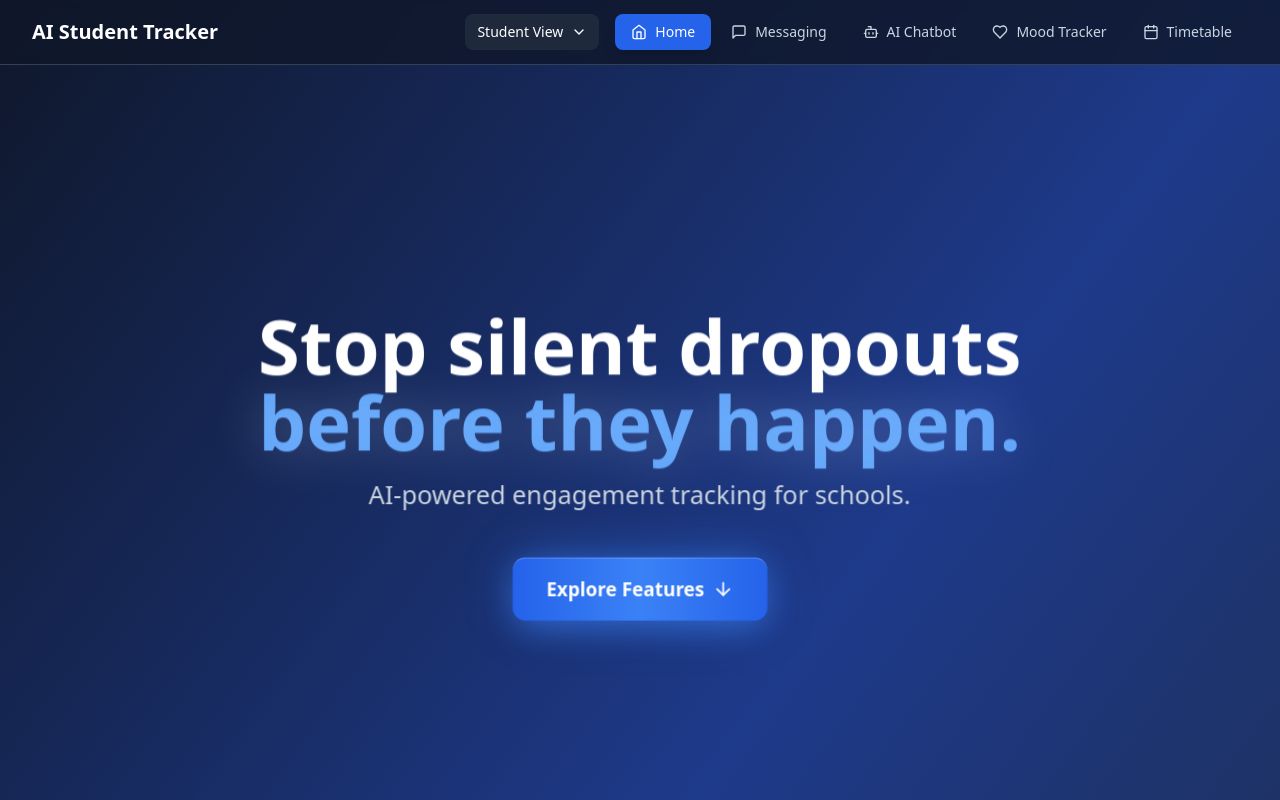
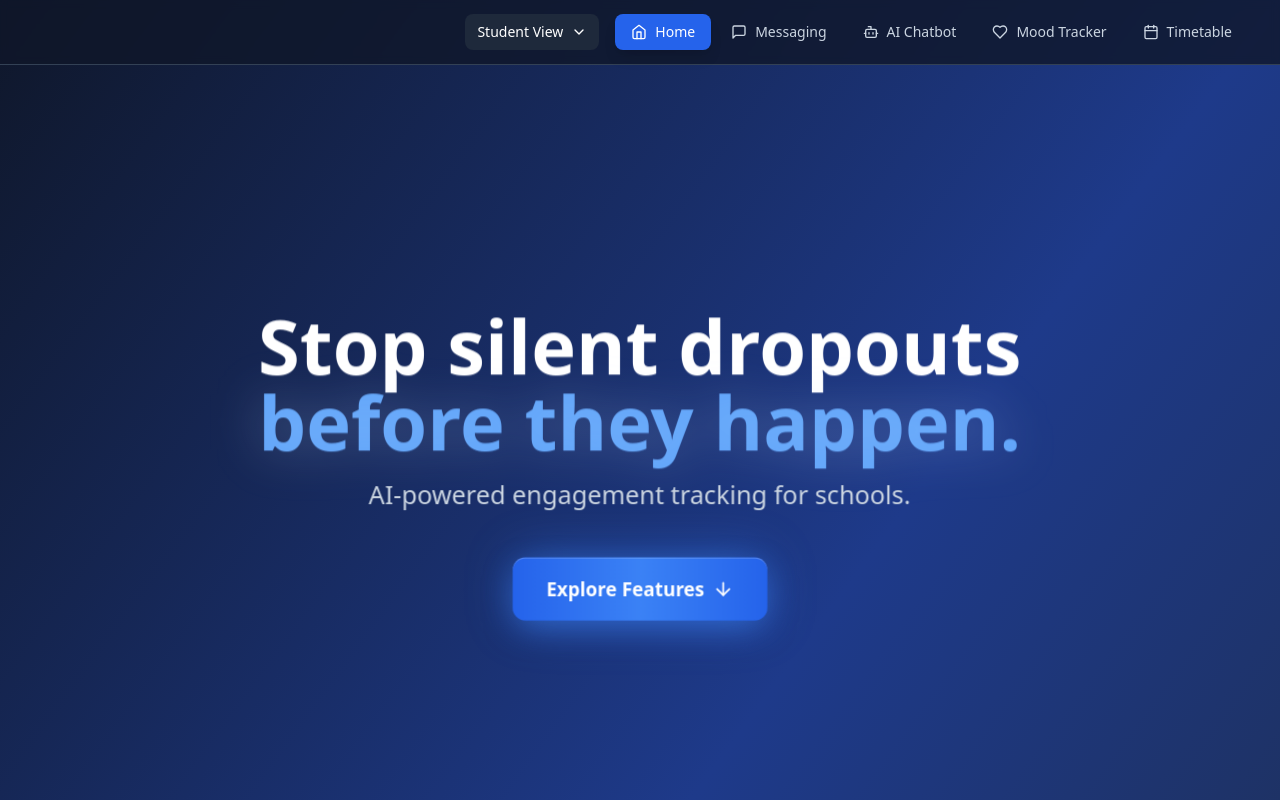
Before and after one commit to Rayan-Atiq/Silent-Dropouts, a React (Vite) app: page / in a window 1280 px wide. Shown: the top 800 px of the page. Built offline with nearby package versions, Linux system fonts and the light colour scheme.

Commit message:
Replace 404 logo with empty header
Removed the 404 logo and replaced it with an empty header.

```diff
--- a/src/App.tsx
+++ b/src/App.tsx
@@ -70,7 +70,7 @@
           <div className="flex items-center justify-between h-16">
             <div className="flex items-center space-x-3">
               {/* Removed the 404 logo and replaced with simple text */}
-              <h1 className="text-xl font-bold text-white">AI Student Tracker</h1>
+              <h1 className="text-xl font-bold text-white"></h1>
             </div>
 
             <div className="flex items-center space-x-4">
```
